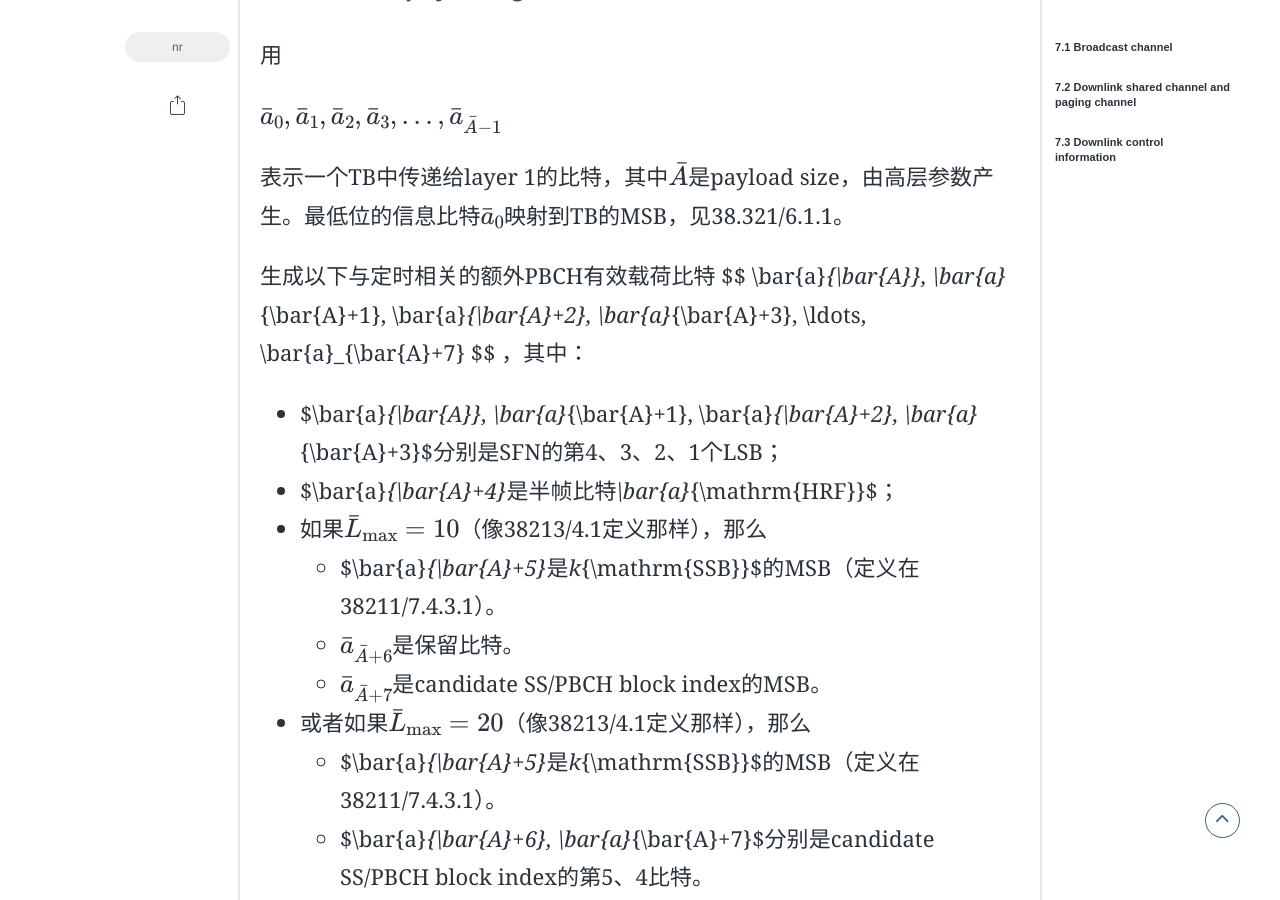
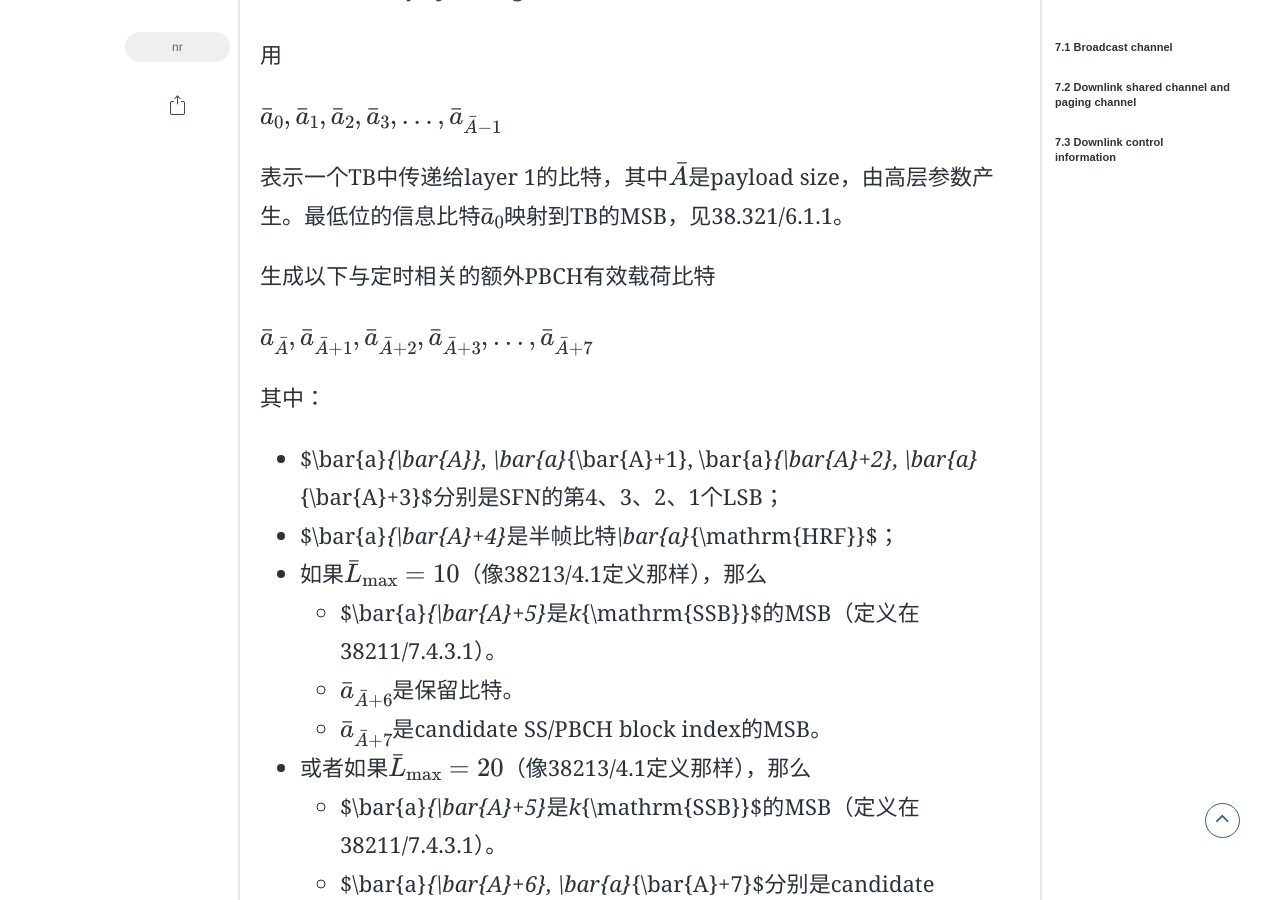
Before and after one commit to Monkey-D-Dragon/Monkey-D-Dragon.github.io, a Jekyll site: the page built from _posts/2023-04-30-38212-h40.md, in a window 1280 px wide and 900 px high, scrolled down 1286 px. Built offline with Jekyll 4.4.1, drawn with Linux system fonts in a browser that asks for light colours; some web fonts are replaced; formulas are drawn with MathJax 3.

Commit message:
Update 2023-04-30-38212-h40.md

```diff
--- a/_posts/2023-04-30-38212-h40.md
+++ b/_posts/2023-04-30-38212-h40.md
@@ -47,10 +47,12 @@ $$
 表示一个TB中传递给layer 1的比特，其中$\bar{A}$是payload size，由高层参数产生。最低位的信息比特$\bar{a}_0$映射到TB的MSB，见38.321/6.1.1。
 
 生成以下与定时相关的额外PBCH有效载荷比特
+
 \$$
 \bar{a}_{\bar{A}}, \bar{a}_{\bar{A}+1}, \bar{a}_{\bar{A}+2}, \bar{a}_{\bar{A}+3}, \ldots, \bar{a}_{\bar{A}+7}
 $$
-，其中：
+
+其中：
 
 - $\bar{a}_{\bar{A}}, \bar{a}_{\bar{A}+1}, \bar{a}_{\bar{A}+2}, \bar{a}_{\bar{A}+3}$分别是SFN的第4、3、2、1个LSB；
 - $\bar{a}_{\bar{A}+4}$是半帧比特$\bar{a}_{\mathrm{HRF}}$；
```
